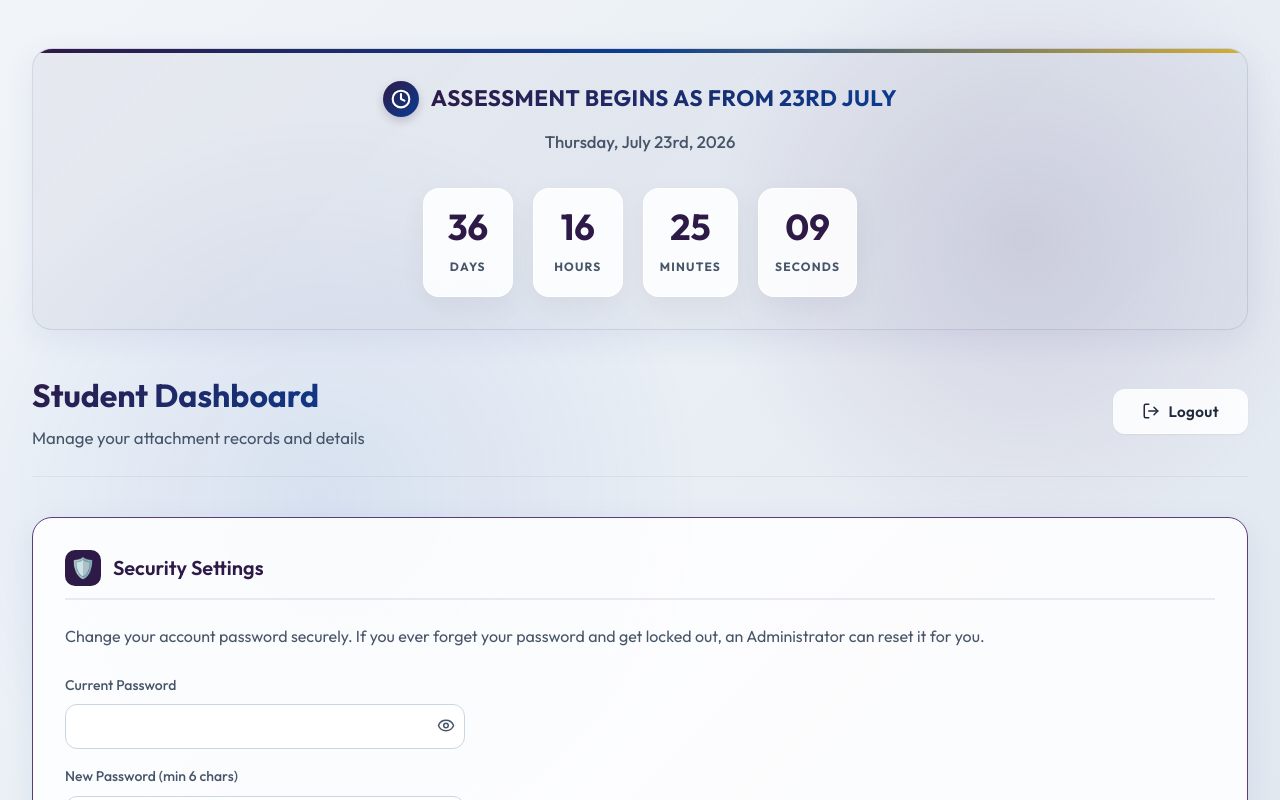
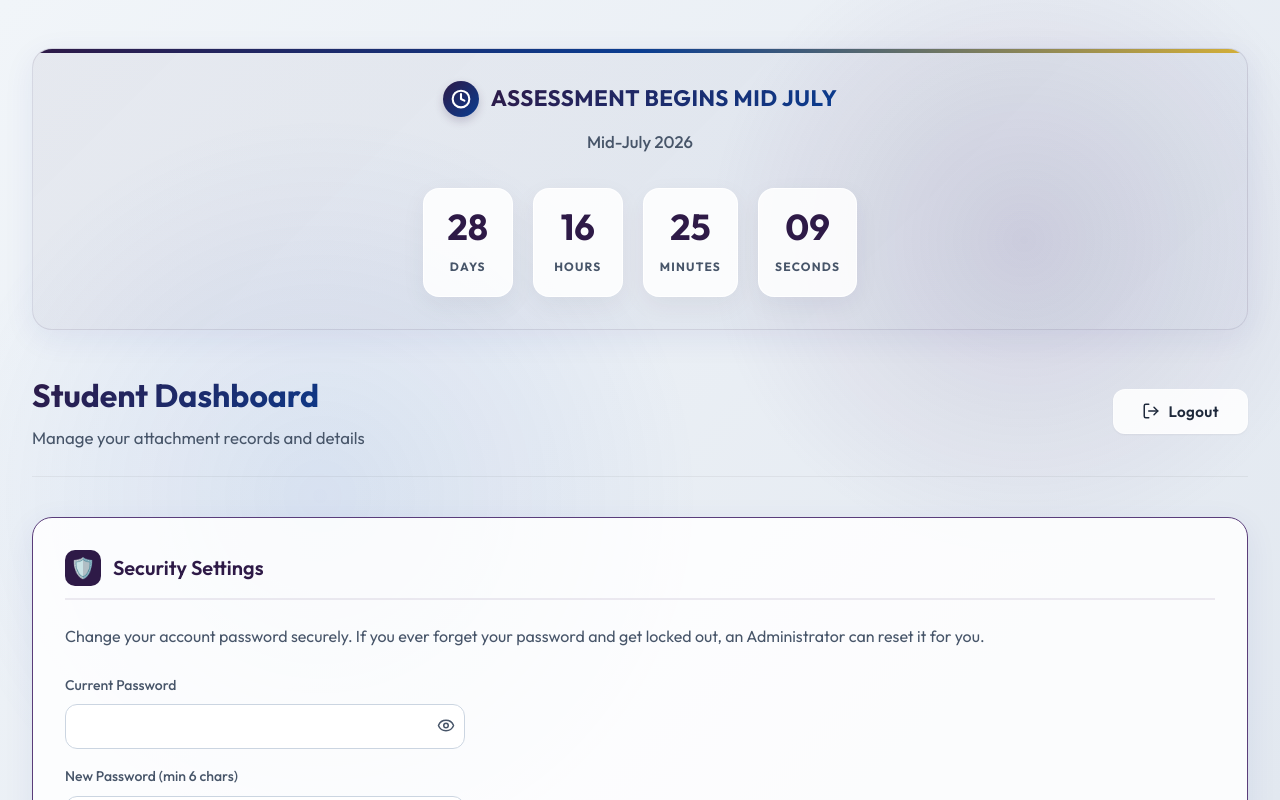
Before and after one commit to Motongorii/Attachment_Record, a Next.js app: page /dashboard in a window 1280 px wide. Shown: the top 800 px of the page. Built offline with nearby package versions, Linux system fonts and the light colour scheme; no server answers.

Commit message:
style: update assessment countdown to mid July

```diff
--- a/src/app/dashboard/page.tsx
+++ b/src/app/dashboard/page.tsx
@@ -40,7 +40,7 @@ export default function DashboardPage() {
         setData(json);
       });
 
-    const targetDate = new Date('2026-07-23T00:00:00').getTime();
+    const targetDate = new Date('2026-07-15T00:00:00').getTime();
 
     const interval = setInterval(() => {
       const now = new Date().getTime();
@@ -235,12 +235,12 @@ export default function DashboardPage() {
                 textTransform: 'uppercase',
                 letterSpacing: '0.5px'
               }}>
-                ASSESSMENT BEGINS AS FROM 23RD JULY
+                ASSESSMENT BEGINS MID JULY
               </h3>
             </div>
 
             <p style={{ color: 'var(--text-secondary)', fontSize: '1.05rem', marginBottom: '2rem', fontWeight: 500 }}>
-              Thursday, July 23rd, 2026
+              Mid-July 2026
             </p>
 
             <div style={{ display: 'flex', gap: '1.25rem', justifyContent: 'center', flexWrap: 'wrap' }}>
```
